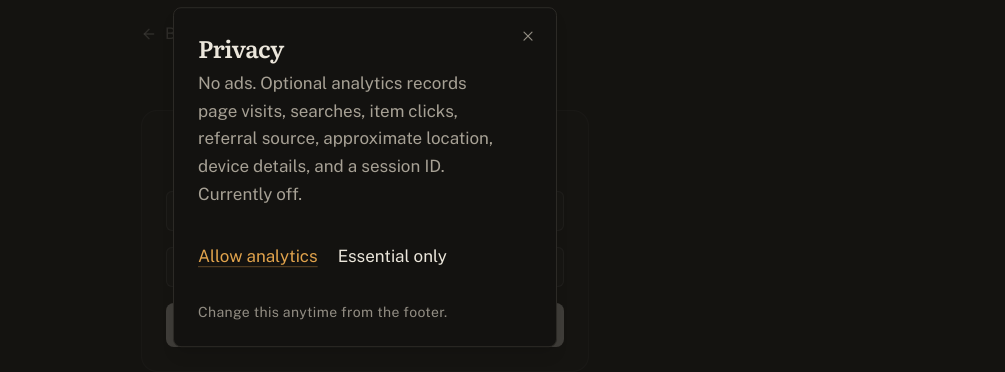
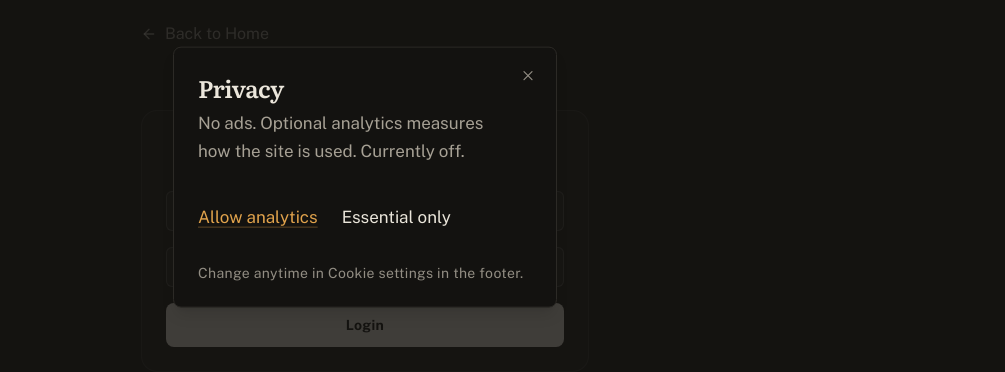
Before and after one commit to imaddde867/imadlab, a React (Vite) app: page /admin/login in a window 1280 px wide. Both pictures are taken after a click on the button "Privacy". Shown: the part 223-595 px from the top of the page, without its empty margins (275-1280 px from the left). Built offline with nearby package versions, Linux system fonts and the light colour scheme; no server answers.

Commit message:
fix(consent): shorten privacy notice and align dialog layout (#15)
Replace the itemized data list with a general description, align the choices and hint, and point the hint at the footer's Cookie settings.

```diff
--- a/src/components/CookieConsent.tsx
+++ b/src/components/CookieConsent.tsx
@@ -75,13 +75,12 @@ const CookieConsent = ({ isOpen, onOpenChange }: CookieConsentProps) => {
               Privacy
             </DialogTitle>
             <DialogDescription className="mt-2 text-[17px] leading-relaxed text-[color:var(--nd-ink-2)]">
-              No ads. Optional analytics records page visits, searches, item clicks, referral
-              source, approximate location, device details, and a session ID. Currently{' '}
+              No ads. Optional analytics measures how the site is used. Currently{' '}
               {analyticsOn ? 'on' : 'off'}.
             </DialogDescription>
           </DialogHeader>
 
-          <div className="mt-5 flex flex-wrap items-baseline gap-x-5 gap-y-2 text-[17px]">
+          <div className="mt-6 flex items-baseline gap-6 text-[17px]">
             <button type="button" onClick={() => choose(true)} className="nd-link cursor-pointer">
               Allow analytics
             </button>
@@ -95,7 +94,7 @@ const CookieConsent = ({ isOpen, onOpenChange }: CookieConsentProps) => {
           </div>
 
           <p className="mt-4 text-sm text-[color:var(--nd-ink-3)]">
-            Change this anytime from the footer.
+            Change anytime in Cookie settings in the footer.
           </p>
         </DialogContent>
       </Dialog>
```
Also changed, not shown: tests/consent.mjs (+3 -3 lines).
